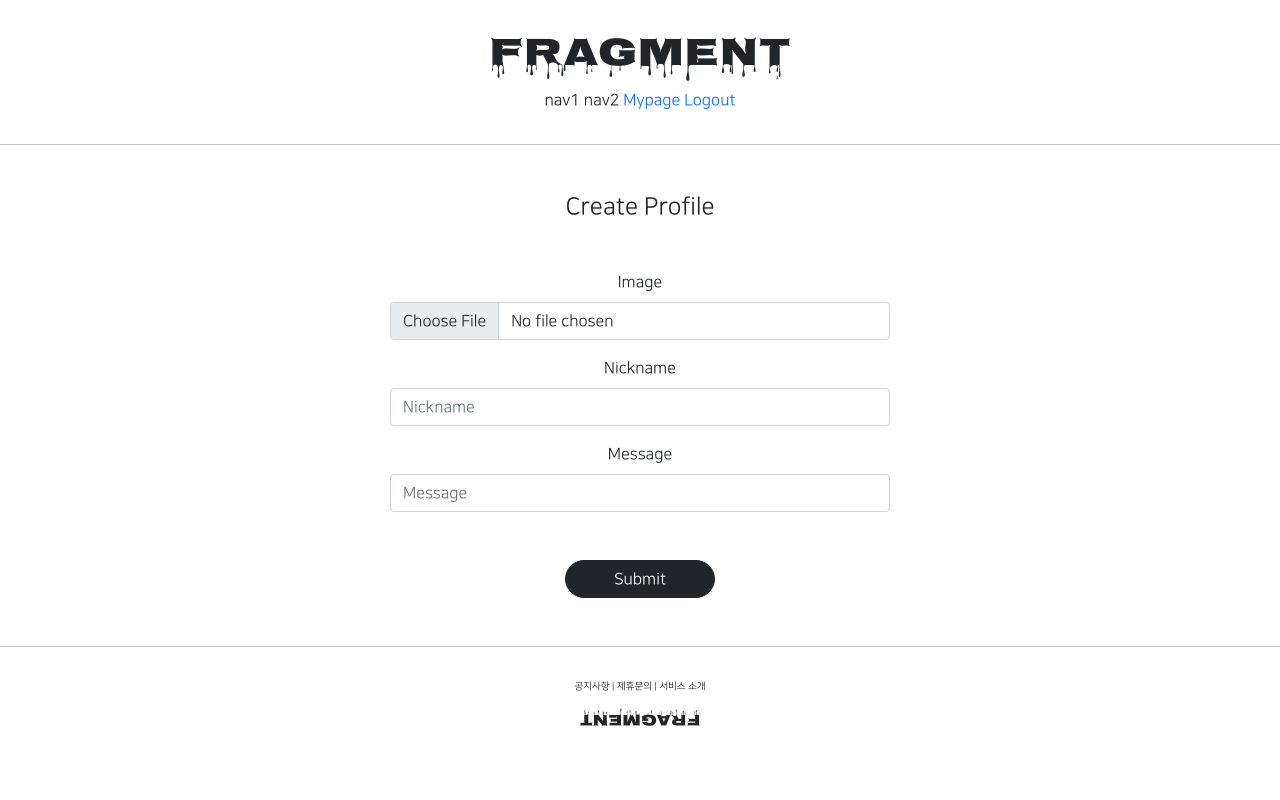
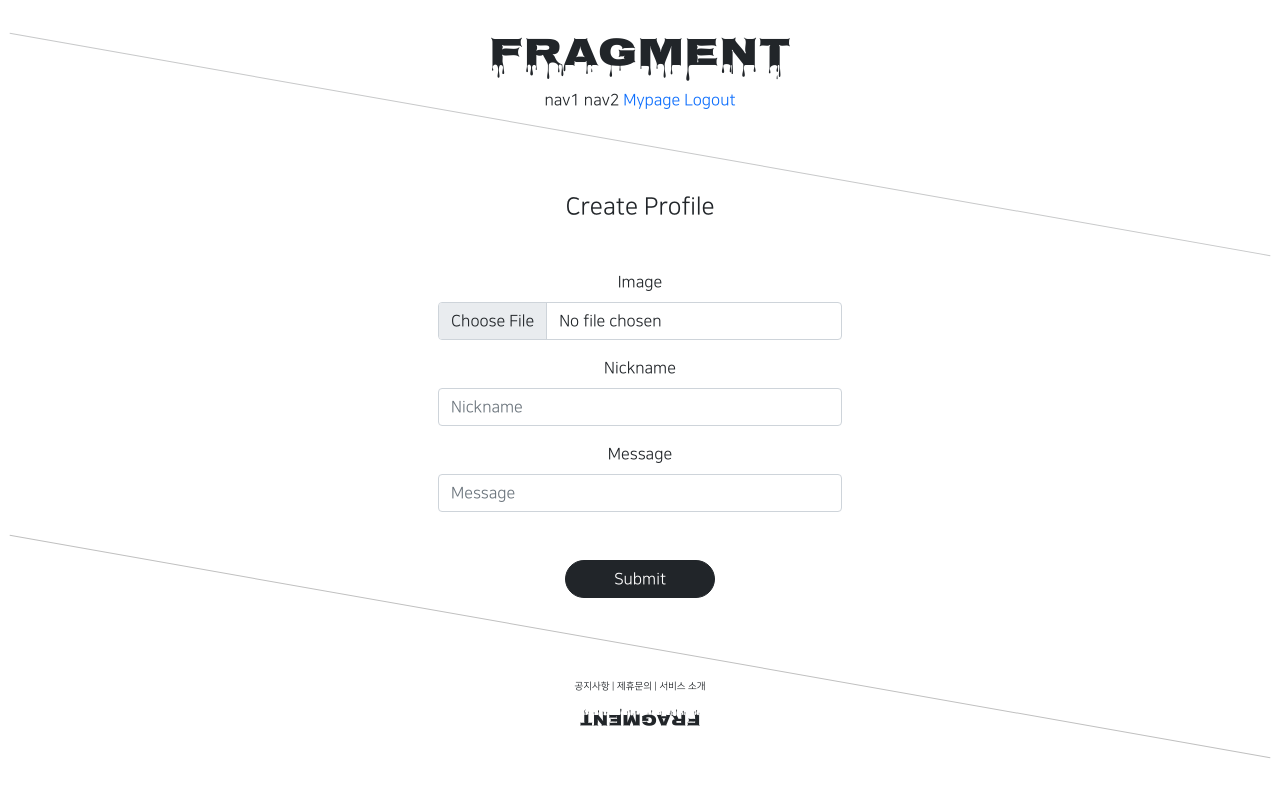
Before and after one commit to 21nkyu/ik_1ban_2, a Django app: page /profiles/create/ in a window 1280 px wide. Run offline with Django 3.2, Linux system fonts and the light colour scheme; the visitor is signed in with stand-in values (Sample User, id 1); parts of the project's set-up code (start-up, migrations or seed data) failed here and were passed over; some libraries are stand-ins or nearby versions.

Commit message:
20210801_scd_012

```diff
--- a/accountapp/templates/accountapp/detail.html
+++ b/accountapp/templates/accountapp/detail.html
@@ -10,7 +10,8 @@
                 <h2 class="NNS_B">
                     {{ target_user.profile.nickname }}
                         {% if user == target_user %}
-                        <a href="{% url 'profileapp:update' pk=target_user.profile.pk %}">
+                            <a href="{% url 'profileapp:update' pk=target_user.profile.pk %}"
+                            class="hideline">
                                 edit
                             </a>
                     {% endif %}
--- a/profileapp/decorators.py
+++ b/profileapp/decorators.py
@@ -5,9 +5,10 @@ from profileapp.models import Profile
 
 def profile_ownership_required(func):
     def decorated(request, *args, **kwargs):
-        target_profile =Profile.objects.get(pk=kwargs['pk'])
+        target_profile = Profile.objects.get(pk=kwargs['pk'])
         if target_profile.user == request.user:
             return func(request, *args, **kwargs)
         else:
             return HttpResponseForbidden()
+
     return decorated
--- a/profileapp/templates/profileapp/create.html
+++ b/profileapp/templates/profileapp/create.html
@@ -2,12 +2,11 @@
 {% load bootstrap4 %}
 
 {% block content %}
-
     <div class="text-center mw-500 m-auto">
         <div class="m-5">
             <h4>Create Profile</h4>
         </div>
-        <div>
+        <div class="m-5">
             <form action="{% url 'profileapp:create' %}"
                   enctype="multipart/form-data"
                   method="post"> {# url acc~app 의 create로 요청을 보내라 #}
--- a/profileapp/urls.py
+++ b/profileapp/urls.py
@@ -1,11 +1,12 @@
 from django.urls import path
 
-from profileapp.views import ProfileCreateView
+from profileapp.views import ProfileCreateView, ProfileUpdateView
 
 app_name = 'profileapp'
 
 urlpatterns = [
-    path('create/', ProfileCreateView.as_view(), name='create')
+    path('create/', ProfileCreateView.as_view(), name='create'),
+    path('update/<int:pk>', ProfileUpdateView.as_view(), name='update'),
 
 ]
 
--- a/profileapp/views.py
+++ b/profileapp/views.py
@@ -1,8 +1,6 @@
 from django.contrib.auth.decorators import login_required
-from django.shortcuts import render
-
 # Create your views here.
-from django.urls import reverse_lazy
+from django.urls import reverse_lazy, reverse
 from django.utils.decorators import method_decorator
 from django.views.generic import CreateView, UpdateView
 
@@ -10,22 +8,31 @@ from profileapp.decorators import profile_ownership_required
 from profileapp.forms import ProfileCreationForm
 from profileapp.models import Profile
 
+
 @method_decorator(login_required, 'get')
 @method_decorator(login_required, 'post')
 class ProfileCreateView(CreateView):
     model = Profile
     form_class = ProfileCreationForm
-    success_url = reverse_lazy('accountapp:hello_world')
+    # success_url = reverse_lazy('accountapp:hello_world')
     template_name = 'profileapp/create.html'
 
     def form_valid(self, form):
         form.instance.user = self.request.user
         return super().form_valid(form)
+
+    def get_success_url(self):
+        return reverse('accountapp:detail', kwargs={'pk': self.object.user.pk})
+
+
 @method_decorator(profile_ownership_required, 'get')
 @method_decorator(profile_ownership_required, 'post')
 class ProfileUpdateView(UpdateView):
     model = Profile
     form_class = ProfileCreationForm
     context_object_name = 'target_profile'
-    success_url = reverse_lazy('accountapp:hello_world')
+    # success_url = reverse_lazy('accountapp:hello_world')
     template_name = 'profileapp/update.html'
+
+    def get_success_url(self):
+        return reverse('accountapp:detail', kwargs={'pk': self.object.user.pk})
--- a/static/base.css
+++ b/static/base.css
@@ -37,3 +37,16 @@
 .NNS_N{
     font-family: 'NanumSquareB', cursive;
 }
+
+.hr_deg {
+
+/*-webkit-transform: rotate(10deg);*/
+
+transform: rotate(10deg);
+}
+
+.hr_3{
+    border: 0;
+    height: 3px;
+    background: black;
+}
--- a/templates/base.html
+++ b/templates/base.html
@@ -6,12 +6,12 @@
 <body style="font-family: 'NanumSquareR'">
 {% include 'header.html' %}
 
-<hr>
+<hr  class="hr_deg">
 
 {% block content %}
 {% endblock %}
 
-<hr>
+<hr class="hr_deg hr_3" >
 
 {% include 'footer.html' %}
 
```
Also changed, not shown: accountapp/views.py (+12 -6 lines), profileapp/templates/profileapp/update.html (+11 -9 lines). Lines whose indentation alone changed are shown as unchanged.
